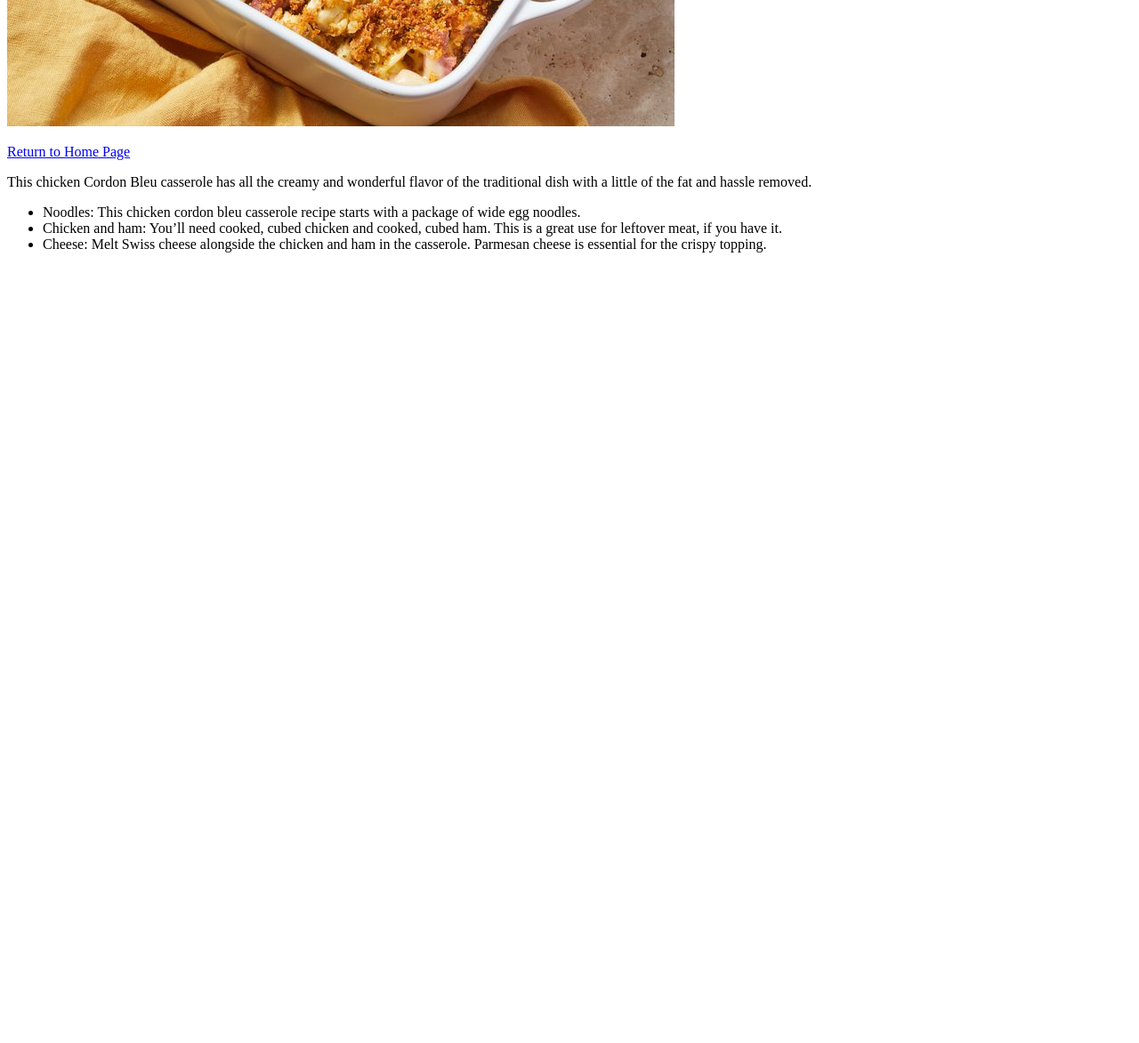
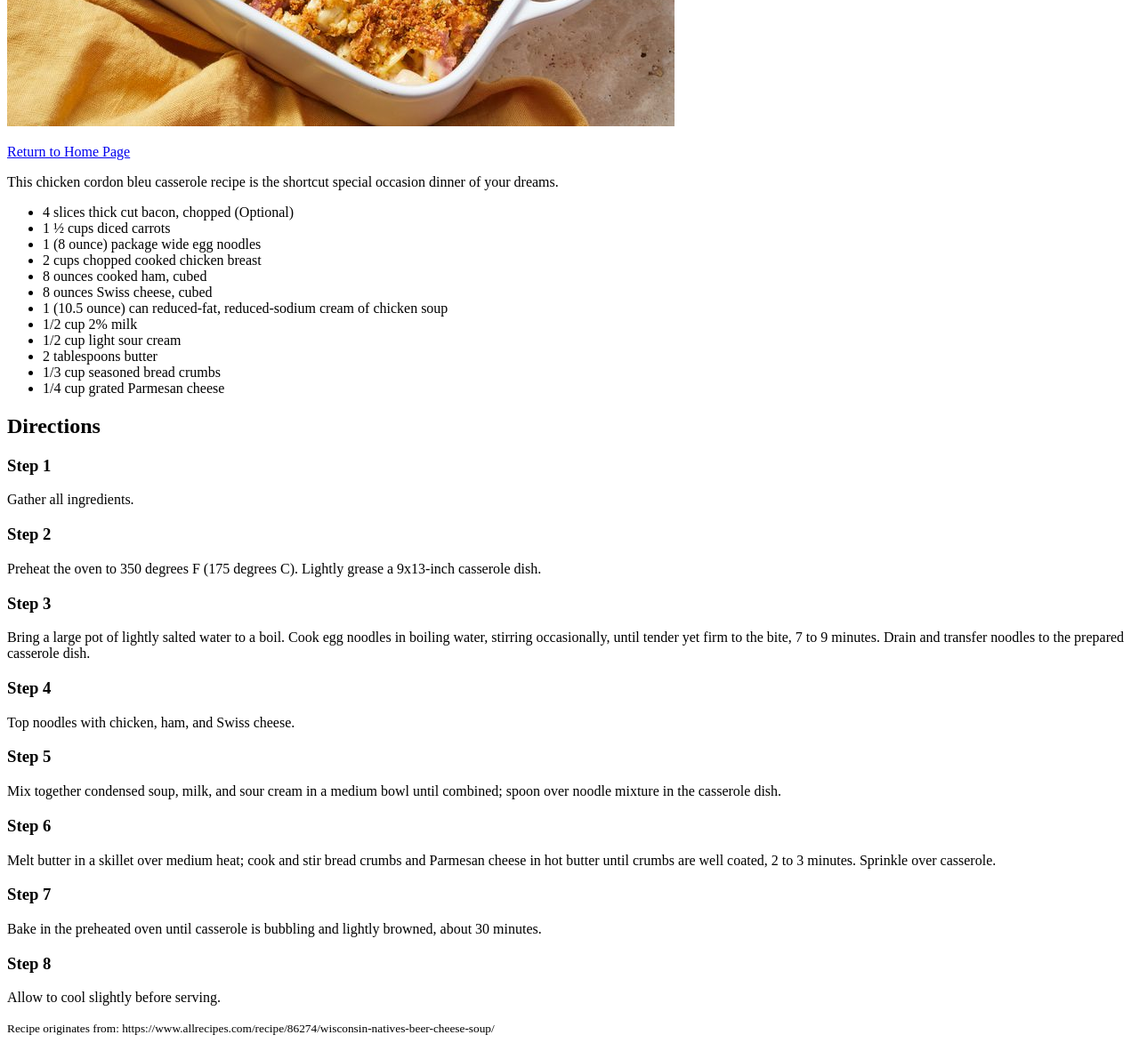
Before and after one commit to jonnyboy2424/odin-recipes, a plain HTML site: page recipes/cordon-bleu.html in a window 1280 px wide. Shown: the part 501-1674 px from the top of the page at 89% size. Before the commit the page ends 801 px from the top, so only its background shows below. Drawn offline with Linux system fonts and the light colour scheme.

Commit message:
Added Cordon Bleu details

```diff
--- a/recipes/cordon-bleu.html
+++ b/recipes/cordon-bleu.html
@@ -8,28 +8,72 @@
   <body>
     <header>
       <h1>Creamy Chicken Cordon Bleu Casserole</h1>
-      <img src="images/cordon-blue.jpg">
+      <img src="images/cordon-blue.jpg" />
       <a href="../index.html"><p>Return to Home Page</p></a>
     </header>
     <main>
       <p>
-        This chicken Cordon Bleu casserole has all the creamy and wonderful
-        flavor of the traditional dish with a little of the fat and hassle
-        removed.
+        This chicken cordon bleu casserole recipe is the shortcut special
+        occasion dinner of your dreams.
       </p>
       <ul>
+        <li>4 slices thick cut bacon, chopped (Optional)</li>
+
+        <li>1 ½ cups diced carrots</li>
+
+        <li>1 (8 ounce) package wide egg noodles</li>
+        <li>2 cups chopped cooked chicken breast</li>
+        <li>8 ounces cooked ham, cubed</li>
+        <li>8 ounces Swiss cheese, cubed</li>
         <li>
-            Noodles: This chicken cordon bleu casserole recipe starts with a
-            package of wide egg noodles.
-        <li>
-            Chicken and ham: You’ll need cooked, cubed chicken and cooked, cubed
-            ham. This is a great use for leftover meat, if you have it.
+          1 (10.5 ounce) can reduced-fat, reduced-sodium cream of chicken soup
         </li>
-        <li>
-          Cheese: Melt Swiss cheese alongside the chicken and ham in the casserole. Parmesan cheese is essential for the crispy topping. </li>
-        </li>
+        <li>1/2 cup 2% milk</li>
+        <li>1/2 cup light sour cream</li>
+        <li>2 tablespoons butter</li>
+        <li>1/3 cup seasoned bread crumbs</li>
+        <li>1/4 cup grated Parmesan cheese</li>
+      </ul>
 
-      </ul>
+      <h2>Directions</h2>
+      <h3>Step 1</h3>
+      <p>Gather all ingredients.</p>
+      <h3>Step 2</h3>
+      <p>
+        Preheat the oven to 350 degrees F (175 degrees C). Lightly grease a
+        9x13-inch casserole dish.
+      </p>
+      <h3>Step 3</h3>
+      <p>
+        Bring a large pot of lightly salted water to a boil. Cook egg noodles in
+        boiling water, stirring occasionally, until tender yet firm to the bite,
+        7 to 9 minutes. Drain and transfer noodles to the prepared casserole
+        dish.
+      </p>
+      <h3>Step 4</h3>
+      <p>Top noodles with chicken, ham, and Swiss cheese.</p>
+      <h3>Step 5</h3>
+      <p>
+        Mix together condensed soup, milk, and sour cream in a medium bowl until
+        combined; spoon over noodle mixture in the casserole dish.
+      </p>
+      <h3>Step 6</h3>
+      <p>
+        Melt butter in a skillet over medium heat; cook and stir bread crumbs
+        and Parmesan cheese in hot butter until crumbs are well coated, 2 to 3
+        minutes. Sprinkle over casserole.
+      </p>
+      <h3>Step 7</h3>
+      <p>
+        Bake in the preheated oven until casserole is bubbling and lightly
+        browned, about 30 minutes.
+      </p>
+      <h3>Step 8</h3>
+      <p>Allow to cool slightly before serving.</p>
+      <small>
+        Recipe originates from:
+        https://www.allrecipes.com/recipe/86274/wisconsin-natives-beer-cheese-soup/
+      </small>
     </main>
   </body>
 </html>
```
